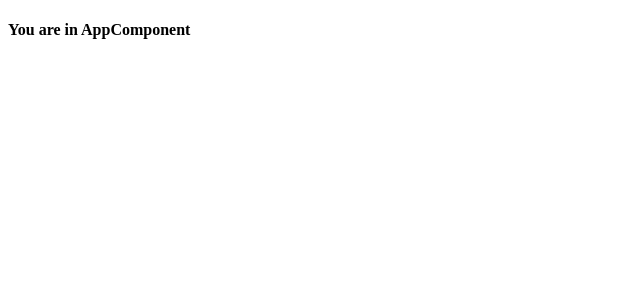
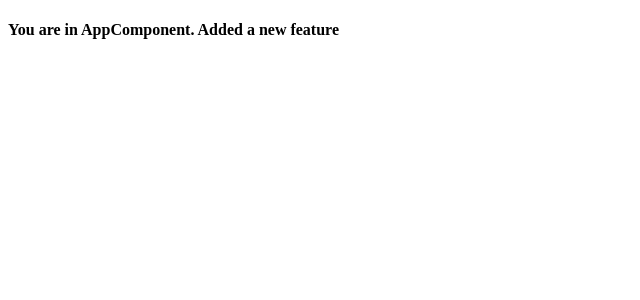
Before and after one commit to ramyabala221190/jenkinsTest, an Angular app: page / in a window 1280 px wide. Shown: the top 300 px of the page, without its empty margins (0-640 px from the left). Built offline with nearby package versions, Linux system fonts and the light colour scheme.

Commit message:
add new feature

```diff
--- a/src/app/app.component.html
+++ b/src/app/app.component.html
@@ -1,3 +1,3 @@
-<h4>You are in AppComponent</h4>
+<h4>You are in AppComponent. Added a new feature</h4>
 
 <router-outlet></router-outlet>
```
